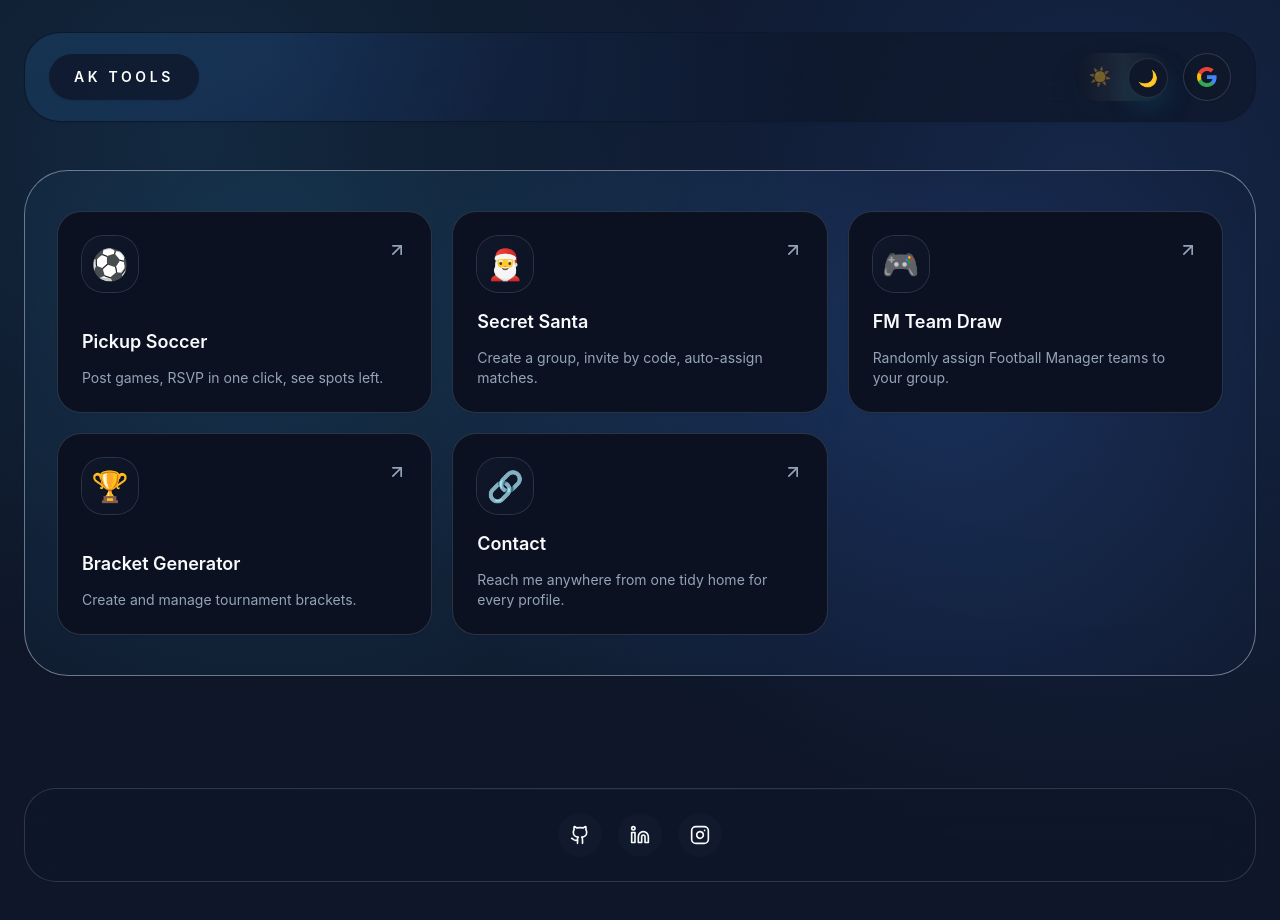
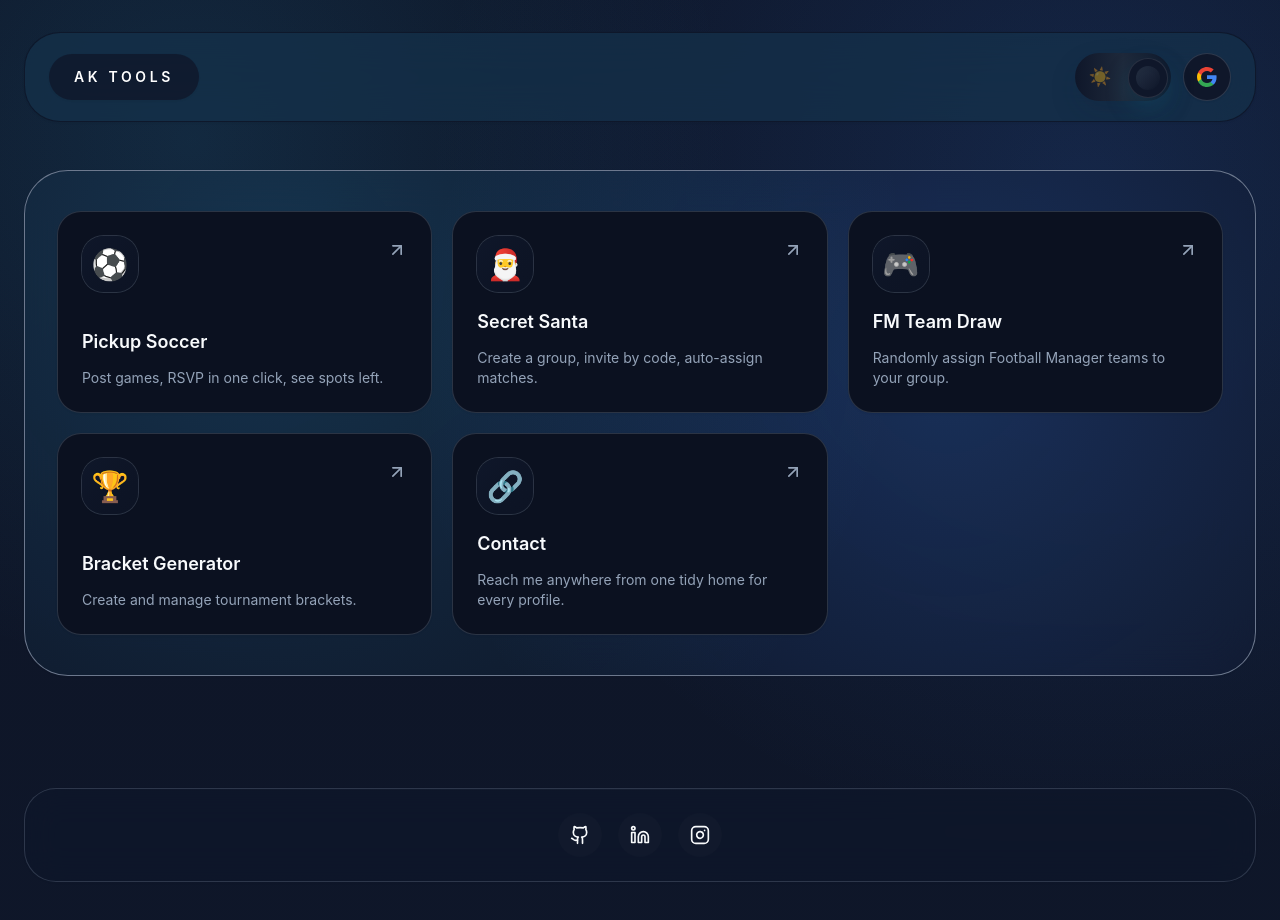
Before and after one commit to amerkovacevic/amerkovacevic.com, a React (Vite) app: page / in a window 1280 px wide. Shown: the top 920 px of the page. Built offline with nearby package versions, Linux system fonts and the light colour scheme; no server answers.

Commit message:
Adjust theme toggle and navbar background

```diff
--- a/src/app/layouts/root-layout.tsx
+++ b/src/app/layouts/root-layout.tsx
@@ -48,8 +48,7 @@ export default function RootLayout() {
             className="pointer-events-none absolute inset-0 opacity-80"
             aria-hidden
             style={{
-              background:
-                "linear-gradient(120deg, rgba(56,189,248,0.14), transparent 40%), radial-gradient(circle at 20% 20%, rgba(59,130,246,0.18), transparent 60%)",
+              background: "rgba(56,189,248,0.14)",
             }}
           />
           <div className="relative flex flex-wrap items-center justify-between gap-4">
--- a/src/shared/components/theme-toggle.tsx
+++ b/src/shared/components/theme-toggle.tsx
@@ -51,13 +51,14 @@ export function ThemeToggle({ className }: { className?: string }) {
       <span
         aria-hidden
         className={cn(
-          "absolute inset-y-1 left-1 flex h-10 w-10 items-center justify-center rounded-full border border-white/30 bg-white text-amber-500 shadow-[0_10px_25px_rgba(14,116,144,0.25)] transition-transform duration-500 ease-[cubic-bezier(0.22,1,0.36,1)] dark:border-white/10 dark:bg-slate-900 dark:text-sky-200",
+          "absolute inset-y-1 left-1 flex h-10 w-10 items-center justify-center rounded-full border border-white/30 bg-white shadow-[0_10px_25px_rgba(14,116,144,0.25)] transition-transform duration-500 ease-[cubic-bezier(0.22,1,0.36,1)] dark:border-white/10 dark:bg-slate-900",
           isDark ? "translate-x-12" : "translate-x-0"
         )}
       >
-        <span className="text-base" aria-hidden>
-          {isDark ? "🌙" : "☀️"}
-        </span>
+        <span
+          className="pointer-events-none h-6 w-6 rounded-full bg-gradient-to-br from-sky-200/60 to-white shadow-inner dark:from-slate-700/60 dark:to-slate-900/80"
+          aria-hidden
+        />
       </span>
       <span
         className={cn(
```
